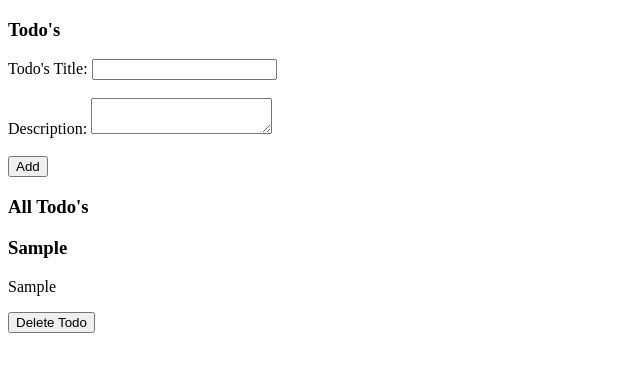
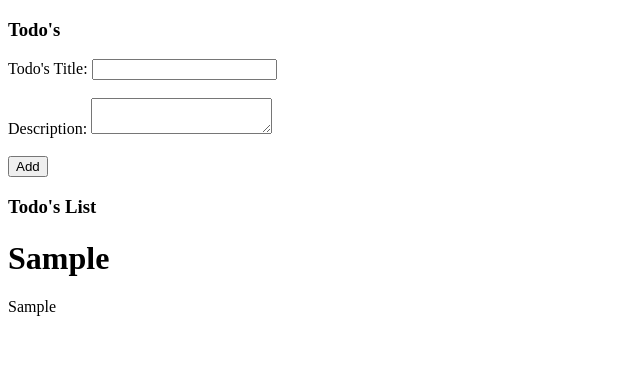
Before and after one commit to nikita-jadhav16/todo_list, a React (Create React App) app: page / in a window 1280 px wide. Both pictures are taken after typing "Sample", "Sample" into the empty fields and a click on the button "Add". Shown: the top 372 px of the page, without its empty margins (0-640 px from the left). Built offline with nearby package versions, Linux system fonts and the light colour scheme.

Commit message:
created new file and display all todos

```diff
--- a/src/components/Todo.js
+++ b/src/components/Todo.js
@@ -1,4 +1,5 @@
 import React, { useState } from "react";
+import TodoItems from "./TodoItems";
 
 const Todo = () => {
   const [todo, setTodo] = useState({
@@ -10,7 +11,6 @@ const Todo = () => {
 
   const handleSubmit = (e) => {
     e.preventDefault();
-    // console.log("added todo: ", todo);
     setTodos([...todos, todo]);
 
     setTodo({
@@ -20,9 +20,7 @@ const Todo = () => {
   };
 
   const onClickDelete = (todoIndex) => {
-    // todos.splice(todoIndex, 1);
     setTodos(todos.filter((_, index) => index !== todoIndex));
-    // console.log("new todos", todos);
   };
 
   return (
@@ -49,12 +47,12 @@ const Todo = () => {
         <br />
         <button type="submit">Add</button>
       </form>
-      {/* {console.log("all todos", todos)} */}
 
-      {todos.length > 0 && <h3>All Todo's</h3>}
+      {todos.length > 0 &&
+        todos.map((todo, index) => <TodoItems key={index} todo={todo} />)}
+
+      {/* {todos.length > 0 && <h3>All Todo's</h3>}
       {todos.map((todo, index) => {
-        // console.log("map => ", todo);
-
         return (
           <>
             <h3 key={index}>{todo.title}</h3>
@@ -68,7 +66,7 @@ const Todo = () => {
             </button>
           </>
         );
-      })}
+      })} */}
     </>
   );
 };
--- /dev/null
+++ b/src/components/TodoItems.js
@@ -0,0 +1,13 @@
+import React from "react";
+
+const TodoItems = ({ todo }) => {
+  return (
+    <>
+      <h3>Todo's List</h3>
+      <h1>{todo.title}</h1>
+      <p>{todo.description}</p>
+    </>
+  );
+};
+
+export default TodoItems;
```
